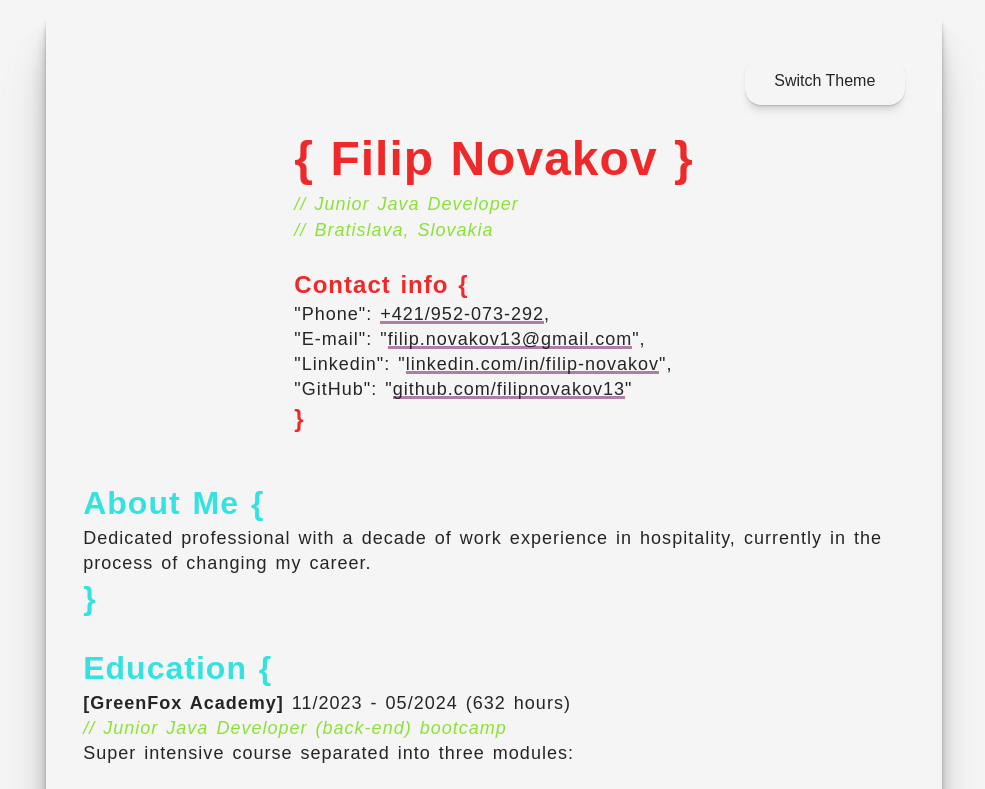
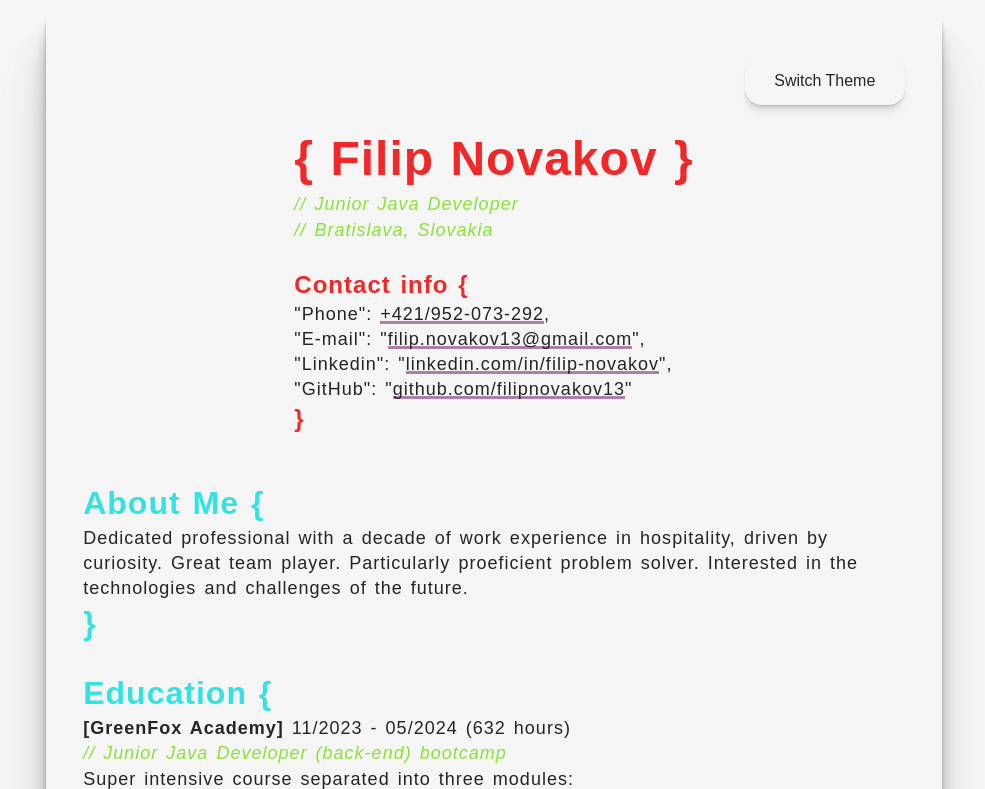
Before and after one commit to filipnovakov13/online-resume, a website: page public/index.html in a window 1280 px wide. Shown: the top 789 px of the page, without its empty margins (146-1131 px from the left). Drawn offline with Linux system fonts and the light colour scheme; a small style sheet from the web is missing.

Commit message:
Updated about me section

```diff
--- a/public/index.html
+++ b/public/index.html
@@ -42,8 +42,9 @@
 
         <div class="about-me hidden">
             <h2>About Me {</h2>
-            <p>Dedicated professional with a decade of work experience in hospitality, currently in the process of
-                changing my career.</p>
+            <p>Dedicated professional with a decade of work experience in hospitality, driven by curiosity.
+               Great team player. Particularly proeficient problem solver. Interested in the technologies and challenges of the future.
+            </p>
             <h2>}</h2><br>
         </div>
         <div class="education hidden">
```
